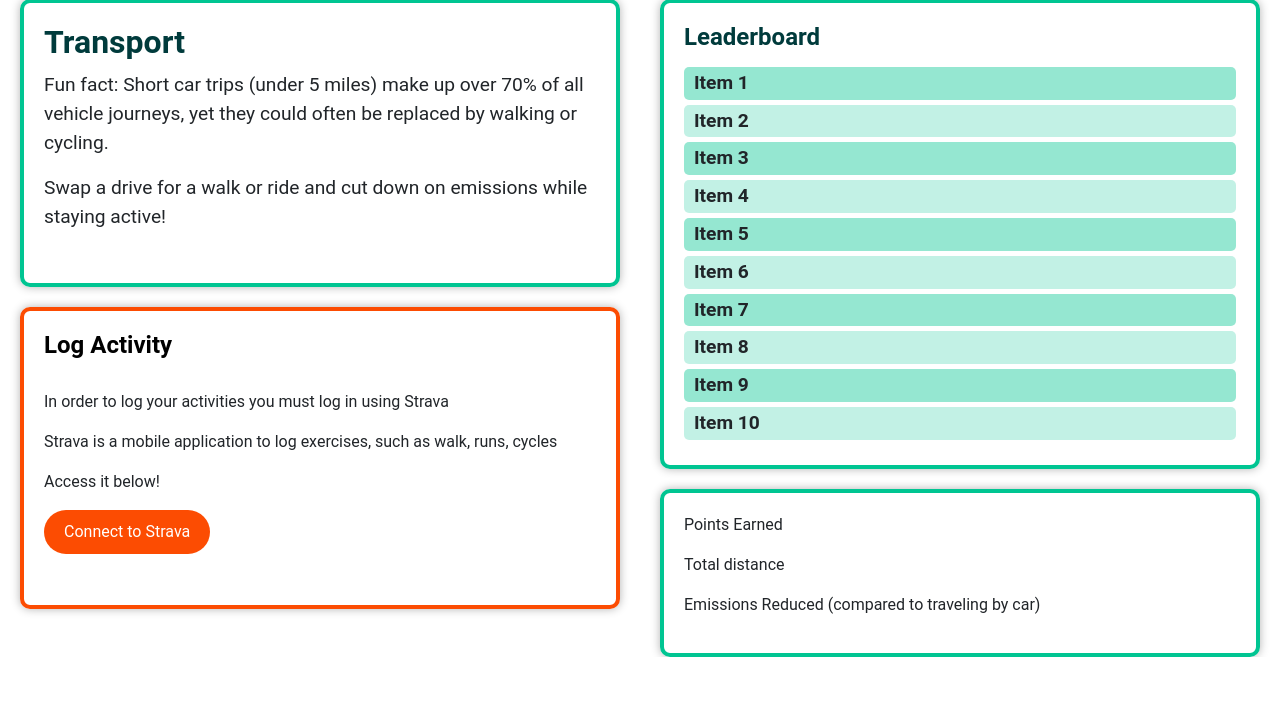
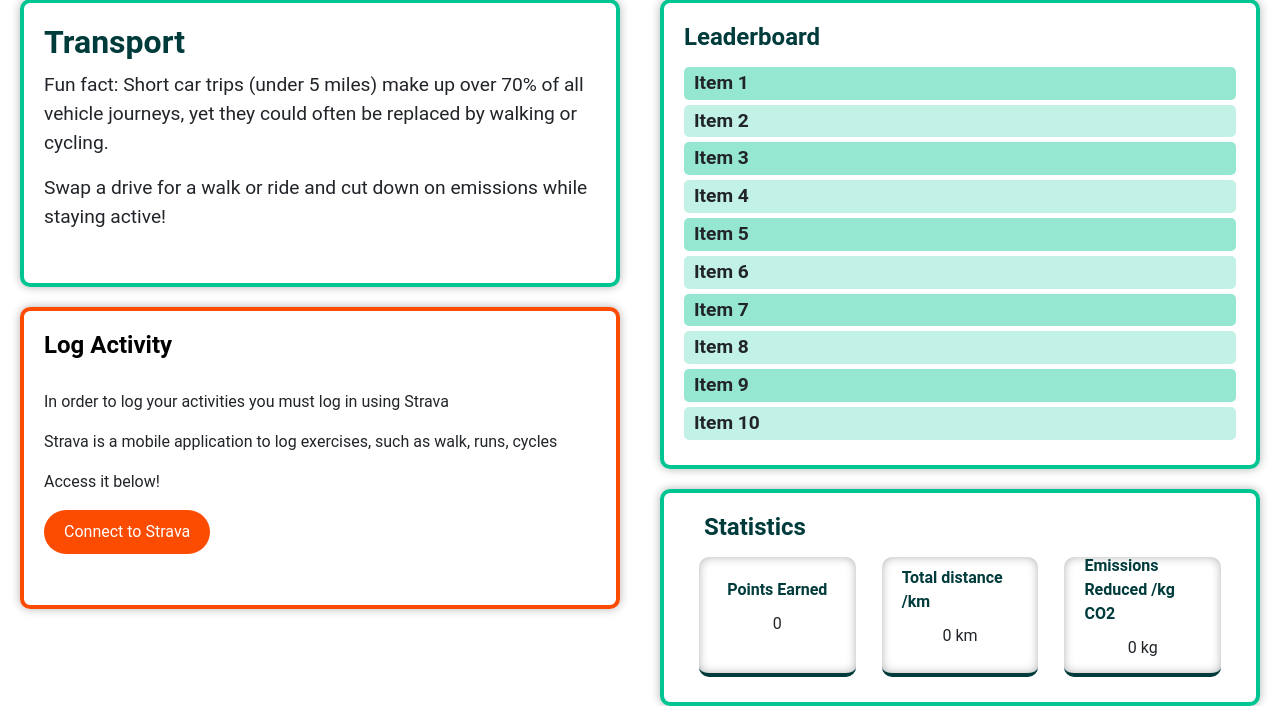
Before and after one commit to W3r5l3y/exEco, a Django app: page /transport/ in a window 1280 px wide. Shown: the part 171-877 px from the top of the page. Before the commit the page ends 828 px from the top, so only its background shows below. Run offline with Django 4.2, Linux system fonts and the light colour scheme; the visitor is signed in with stand-in values (Sample User, id 1); data comes from the database, SQL or seed files in the repository; data that the repository does not hold is empty; some libraries are stand-ins or nearby versions.

Commit message:
Add statistics feature with cumulative stats and leaderboard models, update URLs and templates

```diff
--- a/transport/static/css/transport.css
+++ b/transport/static/css/transport.css
@@ -156,6 +156,50 @@
     }
 }
 
+/* --------------------------------------------------
+    Statistics Styles
+-------------------------------------------------- */
+
+.statistics {
+    display: flex;
+    flex-direction: column;
+    align-items: flex-start;
+    justify-content: center;
+    width: 100%;
+}
+
+.statistics h3 {
+    padding-left: 20px;
+}
+
+.statistics-item-container {
+    display: flex;
+    flex-direction: row;
+    align-items: center;
+    justify-content: space-between;
+    width: 100%;
+    padding: 5px 15px;
+}
+
+.statistics-item {
+    display: flex;
+    flex-direction: column;
+    align-items: center;
+    justify-content: center;
+    width: 30%;
+    padding: 10px 20px;
+    border-radius: 10px;
+    border-bottom: 4px solid var(--primary_colour);
+    box-shadow: inset 0 0 10px rgba(0, 0, 0, 0.3);
+    height: 120px;
+}
+
+.statistics-item-title {
+    color: var(--primary_colour);
+    font-size: 1rem;
+    font-weight: 600;
+    margin-bottom: 10px;
+}
 
 /* --------------------------------------------------
     Popup Styles
--- a/transport/static/js/transport.js
+++ b/transport/static/js/transport.js
@@ -19,6 +19,7 @@
                     option.value = activity.id;
                     option.textContent = `${activity.name} - ${(activity.distance / 1000).toFixed(2)} km`;
                     option.dataset.distance = activity.distance; // Store distance
+                    option.dataset.type = activity.type; // Store type (walk, run, cycle)
                     select.appendChild(option);
                 });
             })
@@ -26,10 +27,11 @@
     });
 
     document.getElementById("submit-activity").addEventListener("click", function() {
-        const selectedActivity = document.getElementById("activity-select").value;
-        const selectedOption = document.querySelector("#activity-select option:checked");
-        const selectedDistance = selectedOption ? selectedOption.dataset.distance : null;
-        const selectedType = document.querySelector('input[name="activity-type"]:checked')?.value;
+        const selectedActivity = document.getElementById("activity-select").value; // Strava activity ID
+        const selectedType = document.getElementById("activity-select").selectedOptions[0].dataset.type; // walk, run, cycle
+        const selectedDistance = Number(document.getElementById("activity-select").selectedOptions[0].dataset.distance); // Distance in meters
+        const selectedOption = document.querySelector('input[name="activity-option"]:checked')?.value; // commute, hobby
+
 
         if (!selectedActivity || !selectedType) {
             alert("Please select an activity and an activity type.");
@@ -44,9 +46,10 @@
                 "X-CSRFToken": getCSRFToken()  // CSRF token function below
             },
             body: JSON.stringify({
-                activity_id: selectedActivity,
-                distance: selectedDistance,
-                activity_type: selectedType
+                activity_id: selectedActivity, // Strava activity ID
+                distance: selectedDistance, // Distance in meters
+                activity_type: selectedType, // Activity type (walk, run, cycle)
+                option: selectedOption // Activity option (commute, hobby)
             })
         })
         .then(response => response.json())
@@ -55,14 +58,47 @@
                 document.getElementById("log-popup").style.display = "none";
                 document.getElementById("success-popup").style.display = "flex";
 
-                // TODO: Update the stats like points and distance
+                updateStats();
             } else {
                 document.getElementById("log-popup").style.display = "none";
                 document.getElementById("error-popup").style.display = "flex";
+                console.error("Error logging activity:", data.error);
             }
         })
         .catch(error => console.error("Error logging activity:", error));
     });
+
+    // Function to update stats on page
+    function updateStats() {
+        fetch("/get-stats/")
+            .then(response => response.json())
+            .then(data => {
+                if (data.error) {
+                    console.error("Error fetching stats:", data.error);
+                    return;
+                }
+
+                /*
+                return JsonResponse({
+                    "total_commute_distance": cumulative_stats.total_commute_distance,
+                    "total_hobby_distance": cumulative_stats.total_hobby_distance,
+                    "points_earned": leaderboard_entry.points
+                })
+            */
+
+                const pointsEarned = document.getElementById("stats-points-earned");
+                const totalDistance = document.getElementById("stats-total-distance");
+                const emissionsReduced = document.getElementById("stats-emissions-reduced");
+
+                // Update points
+                pointsEarned.textContent = data.points_earned;
+                // Update total distance ( add total commute and hobby distance)
+                totalDistance.textContent = ((data.total_commute_distance + data.total_hobby_distance) / 1000).toFixed(2);
+                // Update emissions reduced ( add total commute and hobby distance and calculate emissions) (1 km = 0.21 kg CO2)
+                emissionsReduced.textContent = ((data.total_commute_distance + data.total_hobby_distance) * 0.21 / 1000).toFixed(2);
+            })
+            .catch(error => console.error("Error fetching stats:", error));
+    }
 
     // Function to get CSRF token from cookies
     function getCSRFToken() {
@@ -88,4 +124,10 @@
     document.getElementById("close-error-popup").addEventListener("click", function() {
         document.getElementById("error-popup").style.display = "none";
     });
+
+
+
+
+    // Fetch stats when page loads
+    updateStats();
 });
--- a/transport/templates/transport/transport.html
+++ b/transport/templates/transport/transport.html
@@ -62,12 +62,22 @@
                 </ol>
             </section>
 
-            <!-- Emissions reduced / Stats-->
-            <section class="emissions-reduced column-item">
-                <div class="emissions-circle">
-                    <p>Points Earned</p>
-                    <p>Total distance</p>
-                    <p>Emissions Reduced (compared to traveling by car)</p>
+            <!-- Stats-->
+            <section class="statistics column-item">
+                <h3>Statistics</h3>
+                <div class="statistics-item-container">
+                    <div class="statistics-item">
+                        <p class="statistics-item-title">Points Earned</p>
+                        <p id="stats-points-earned">0</p>
+                    </div>
+                    <div class="statistics-item">
+                        <p class="statistics-item-title">Total distance /km</p>
+                        <p id="stats-total-distance">0 km</p>
+                    </div>
+                    <div class="statistics-item">
+                        <p class="statistics-item-title">Emissions Reduced /kg CO2</p>
+                        <p id="stats-emissions-reduced">0 kg</p>
+                    </div>
                 </div>
             </section>
         </div>
@@ -87,12 +97,12 @@
 
             <p>What was the reason for this activity?</p>
             <div id="commute-radio">
-                <input type="radio" id="commute" name="activity-type" value="commute">
+                <input type="radio" id="commute" name="activity-option" value="commute" checked>
                 <label for="commute">Replace Commute</label>
             </div>
             <div id="hobby-radio">
-                <input type="radio" id="hobby" name="activity-type" value="hobby">
-                <label for="hobby">Hobby</label>
+                <input type="radio" id="hobby" name="activity-option" value="hobby">
+                <label for="hobby">Hobby/Exercise</label>
             </div>
             <button id="submit-activity">Submit</button>
         </div>
--- a/transport/urls.py
+++ b/transport/urls.py
@@ -1,5 +1,5 @@
 from django.urls import path
-from .views import transport_view, strava_login, strava_callback, get_latest_activity, get_last_five_activities, log_activity
+from .views import transport_view, strava_login, strava_callback, get_latest_activity, get_last_five_activities, log_activity, get_stats
 
 urlpatterns = [
     path("transport/", transport_view, name="transport"),
@@ -8,4 +8,5 @@
     path("get-latest-activity/", get_latest_activity, name="get-latest-activity"),
     path("get-last-five-activities/", get_last_five_activities, name="get_last_five_activities"),
     path("log-activity/", log_activity, name="log_activity"),
+    path("get-stats/", get_stats, name="get_stats"),
 ]
--- a/transport/views.py
+++ b/transport/views.py
@@ -9,7 +9,7 @@
 from django.contrib.auth.decorators import login_required
 from django.utils.timezone import now
 from django.http import JsonResponse
-from .models import StravaToken, LoggedActivity
+from .models import StravaToken, LoggedActivity, CumulativeStats, LeaderboardEntry
 
 @login_required
 def transport_view(request):
@@ -233,7 +233,7 @@
                     "distance": activity["distance"],  # Distance in meters
                     "type": activity["type"]
                 })
-                if len(valid_activities) == 5:
+                if len(valid_activities) == 5: # Limit to 5 activities
                     break
 
         return JsonResponse(valid_activities, safe=False)
@@ -252,6 +252,7 @@
             activity_id = data.get("activity_id")
             distance = data.get("distance")
             activity_type = data.get("activity_type")
+            option = data.get("option")
 
             # Check if activity is already logged
             if LoggedActivity.objects.filter(activity_id=activity_id).exists():
@@ -262,8 +263,28 @@
                 user=request.user,
                 activity_id=activity_id,
                 distance=distance,
-                activity_type=activity_type
+                activity_type=activity_type,
+                option=option
             )
+            print("logged activity")
+
+            # Update CumulativeStats
+            cumulative_stats, _ = CumulativeStats.objects.get_or_create(user=request.user)
+            print("got cumulative stats")
+            print(option)
+            if option == "commute".lower():
+                cumulative_stats.total_commute_distance += distance
+                print("commute")
+            elif option == "hobby".lower():
+                cumulative_stats.total_hobby_distance += distance
+
+            cumulative_stats.save()
+
+            # Update LeaderboardEntry (only for commutes)
+            leaderboard_entry, _ = LeaderboardEntry.objects.get_or_create(user=request.user)
+            leaderboard_entry.points = int((cumulative_stats.total_commute_distance // 1000))  # 1 point per km (rounded down)
+            leaderboard_entry.save()
+
 
             return JsonResponse({"success": "Activity logged successfully!"})
 
@@ -271,3 +292,51 @@
             return JsonResponse({"error": str(e)}, status=500)
 
     return JsonResponse({"error": "Invalid request method."}, status=400)
+
+
+"""
+// Function to update stats on page (JAVASCRIPT)
+    function updateStats() {
+        fetch("/get-stats/")
+            .then(response => response.json())
+            .then(data => {
+                if (data.error) {
+                    console.error("Error fetching stats:", data.error);
+                    return;
+                }
+
+                const pointsEarned = document.getElementById("stats-points-earned");
+                const totalDistance = document.getElementById("stats-total-distance");
+                const emissionsReduced = document.getElementById("stats-emissions-reduced");
+
+                // Update points
+                pointsEarned.textContent = data.points_earned;
+                // Convert total distance from meters to kilometers
+                totalDistance.textContent = `${(data.total_distance / 1000).toFixed(2)} km`;
+                // Use total distance to calculate emissions reduced
+                emissionsReduced.textContent = `${(data.total_distance / 1000 * 0.21).toFixed(2)} kg`;
+            })
+            .catch(error => console.error("Error fetching stats:", error));
+    }
+"""
+
+@login_required
+def get_stats(request):
+    try:
+        cumulative_stats = CumulativeStats.objects.get(user=request.user)
+        leaderboard_entry = LeaderboardEntry.objects.get(user=request.user)
+
+        return JsonResponse({
+            "total_commute_distance": cumulative_stats.total_commute_distance,
+            "total_hobby_distance": cumulative_stats.total_hobby_distance,
+            "points_earned": leaderboard_entry.points
+        })
+
+    except CumulativeStats.DoesNotExist:
+        return JsonResponse({"error": "No stats available."}, status=400)
+
+    except LeaderboardEntry.DoesNotExist:
+        return JsonResponse({"error": "No leaderboard entry available."}, status=400)
+
+    except Exception as e:
+        return JsonResponse({"error": str(e)}, status=500)
```
Also changed, not shown: transport/models.py (+35 -6 lines), transport/migrations/0001_initial.py.
